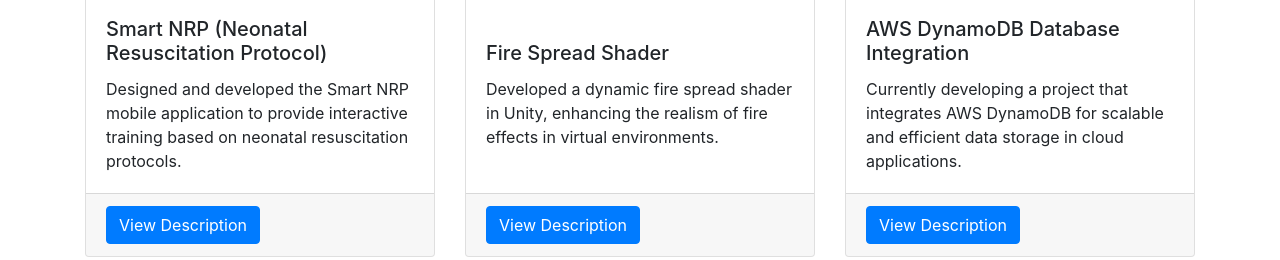
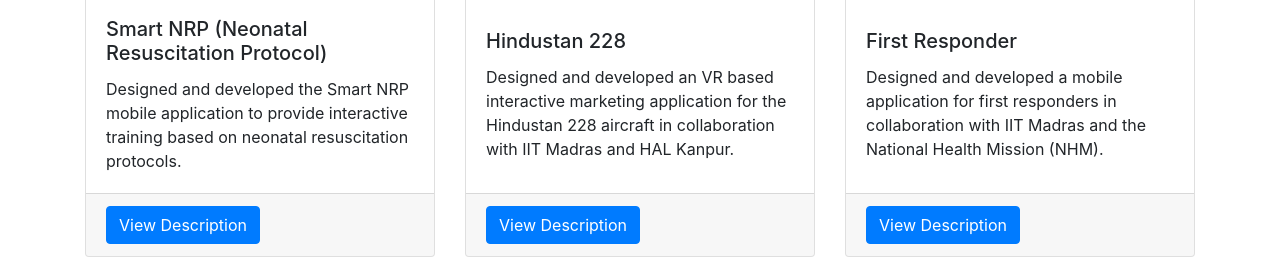
Before and after one commit to Lokesh-10/Lokesh-Portfoilio, a plain HTML site: page LokeshRaj-gamedev.github.io-main/index.html in a window 1280 px wide. Shown: the part 1733-1993 px from the top of the page. Drawn offline with nearby package versions, Linux system fonts and the light colour scheme.

Commit message:
index.html

```diff
--- a/LokeshRaj-gamedev.github.io-main/index.html
+++ b/LokeshRaj-gamedev.github.io-main/index.html
@@ -150,8 +150,8 @@
         <div class="card h-100">
           <img src="src\fireshadergraph.png" class="card-img-top" alt="Project 3">
           <div class="card-body">
-            <h5 class="card-title">Fire Spread Shader</h5>
-            <p class="card-text">Developed a dynamic fire spread shader in Unity, enhancing the realism of fire effects in virtual environments.</p>
+            <h5 class="card-title">Hindustan 228</h5>
+            <p class="card-text">Designed and developed an VR based interactive marketing application for the Hindustan 228 aircraft in collaboration with IIT Madras and HAL Kanpur.</p>
           </div>
           <div class="card-footer">
             <a href="#" class="btn btn-primary" data-toggle="modal" data-target="#projectModal">View Description</a>
@@ -164,8 +164,8 @@
         <div class="card h-100">
           <img src="src\awsDynamoDb.png" class="card-img-top" alt="Project 3">
           <div class="card-body">
-            <h5 class="card-title">AWS DynamoDB Database Integration</h5>
-            <p class="card-text">Currently developing a project that integrates AWS DynamoDB for scalable and efficient data storage in cloud applications.</p>
+            <h5 class="card-title">First Responder</h5>
+            <p class="card-text">Designed and developed a mobile application for first responders in collaboration with IIT Madras and the National Health Mission (NHM).</p>
           </div>
           <div class="card-footer">
             <a href="#" class="btn btn-primary" data-toggle="modal" data-target="#projectModal">View Description</a>
```
